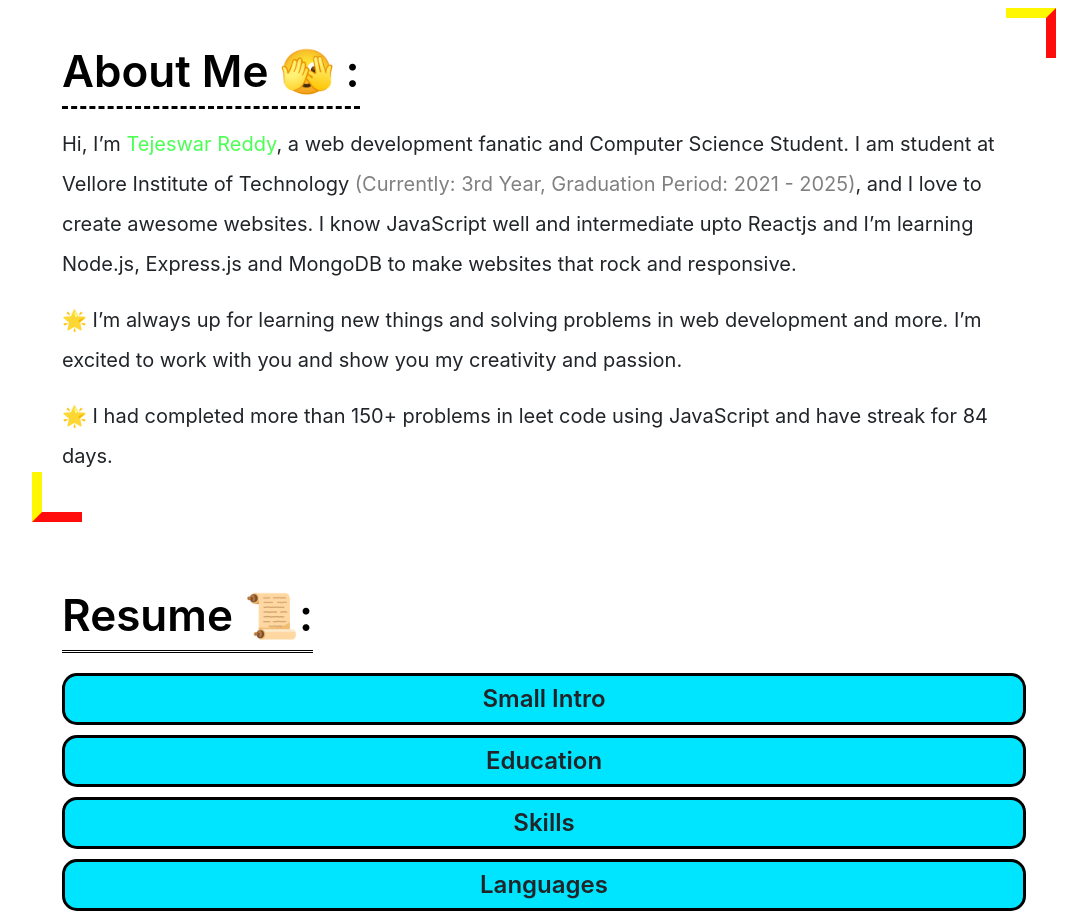
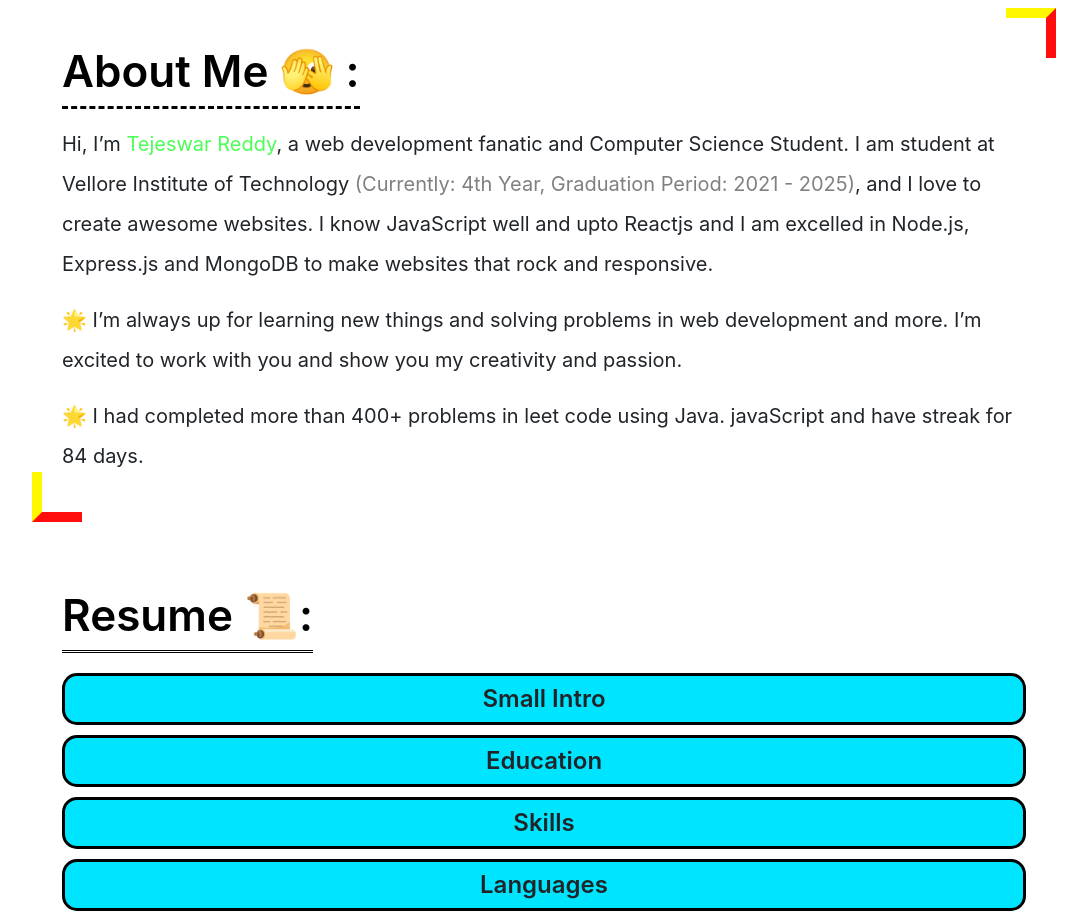
Before and after one commit to tejjgv/portfolio, a React (Create React App) app: page / in a window 1280 px wide. Shown: the part 840-1759 px from the top of the page, without its empty margins (96-1183 px from the left). Built offline with nearby package versions, Linux system fonts and the light colour scheme.

Commit message:
Update AboutDiv.js

```diff
--- a/src/components/AboutDiv.js
+++ b/src/components/AboutDiv.js
@@ -21,10 +21,10 @@ function AboutMe() {
         fanatic and Computer Science Student. I am student at Vellore Institute of
         Technology{" "}
         <span className="current-year">
-          (Currently: 3rd Year, Graduation Period: 2021 - 2025)
+          (Currently: 4th
+           Year, Graduation Period: 2021 - 2025)
         </span>
-        , and I love to create awesome websites. I know JavaScript well and
-        intermediate upto Reactjs and I’m learning Node.js, Express.js and
+        , and I love to create awesome websites. I know JavaScript well and upto Reactjs and I am excelled in Node.js, Express.js and
         MongoDB to make websites that rock and responsive.
       </p>
       <p className="about-me-2">
@@ -33,8 +33,8 @@ function AboutMe() {
         creativity and passion.
       </p>
       <p className="about-me-3">
-        🌟 I had completed more than 150+ problems in leet code
-          using JavaScript and have streak for 84 days.
+        🌟 I had completed more than 400+ problems in leet code
+          using Java. javaScript and have streak for 84 days.
       </p>
     </div>
   );
```
